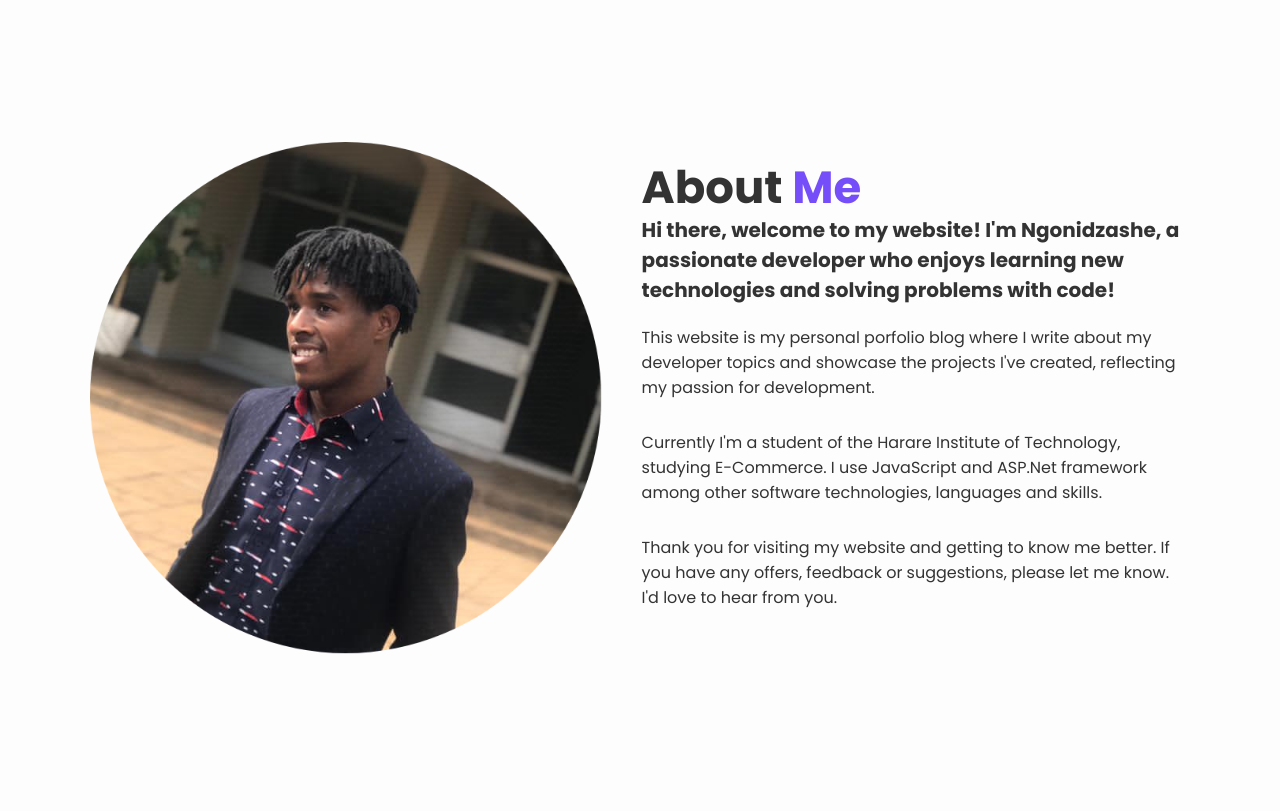
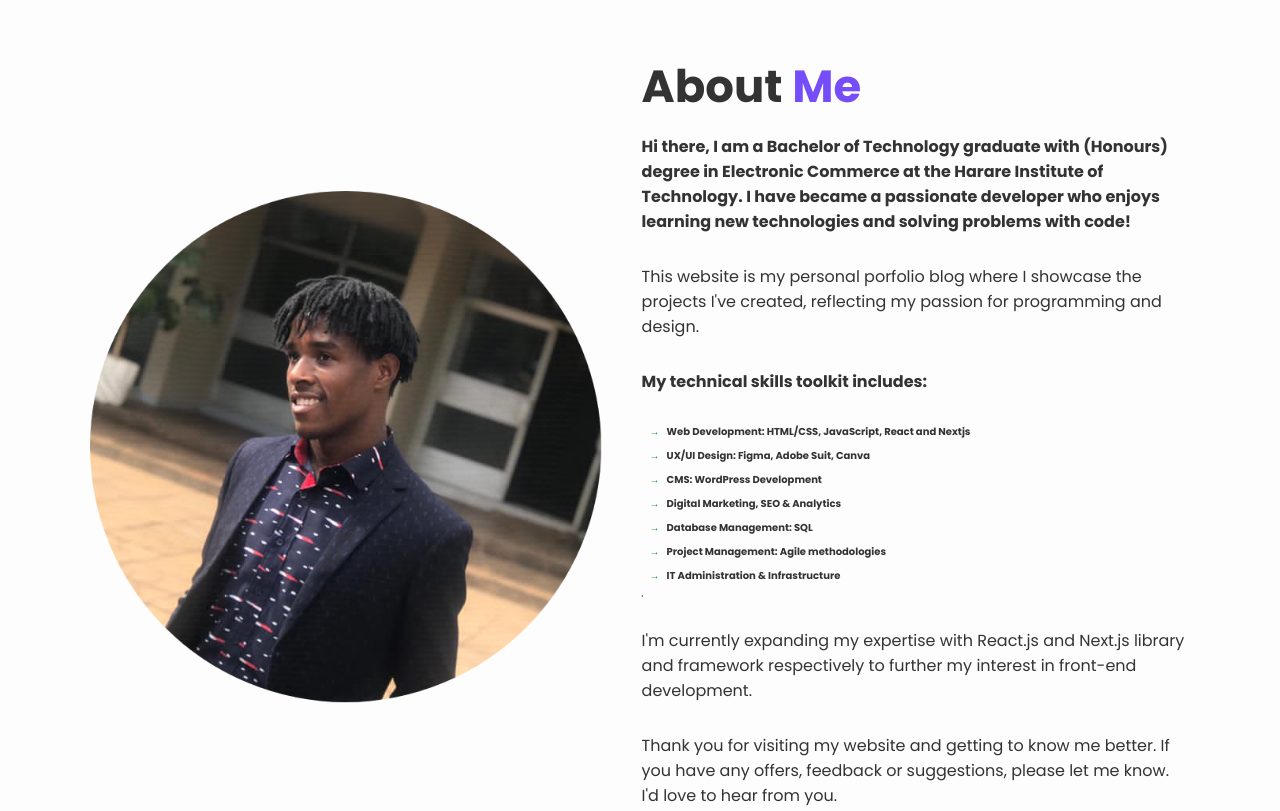
Before and after one commit to ngonidzashewas/ngonidzashewas.github.io, a plain HTML site: page index.html in a window 1280 px wide. Shown: the part 840-1651 px from the top of the page. Drawn offline with nearby package versions, Linux system fonts and the light colour scheme.

Commit message:
Update index.html

```diff
--- a/index.html
+++ b/index.html
@@ -68,7 +68,7 @@
                 </div>
                 <div class="profession" style="--i:2;">
                     <i class='bx bx-palette'></i>
-                    <h3>Web Designer</h3>
+                    <h3>Designer</h3>
                 </div>
                 <div class="profession" style="--i:3;">
                     <i class='bx bx-wrench'></i>
@@ -94,17 +94,28 @@
 
         <div class="about-content">
             <h2 class="heading">About <span>Me</span></h2>
-            <h3>
-                Hi there, welcome to my website! I'm Ngonidzashe,
-                a passionate developer who enjoys learning new technologies
-                and solving problems with code!
-            </h3>
+            <p><strong>
+            Hi there, I am a Bachelor of Technology graduate with (Honours) degree in Electronic Commerce at the Harare Institute of Technology.
+            I have became a passionate developer who enjoys learning new technologies and solving problems with code!
+            </strong></p>
             <p>
-                This website is my personal porfolio blog where I write about my developer
-                topics and showcase the projects I've created, reflecting my passion for development.
+                This website is my personal porfolio blog where I showcase the projects I've created, reflecting my passion for programming and design.
             </p>
-            <p>Currently I'm a student of the Harare Institute of Technology, studying E-Commerce.
-               I use JavaScript and ASP.Net framework among other software technologies, languages and skills.</p>
+
+
+                <p><strong>My technical skills toolkit includes:</p>
+                <ul class="skills-list">
+                    <li>Web Development: HTML/CSS, JavaScript, React and Nextjs</li>
+                    <li>UX/UI Design: Figma, Adobe Suit, Canva</li>
+                    <li>CMS: WordPress Development</li>
+                    <li>Digital Marketing, SEO & Analytics</li>
+                    <li>Database Management: SQL</li>
+                    <li>Project Management: Agile methodologies</li>
+                    <li>IT Administration & Infrastructure</li>
+                </strong></ul>
+            '
+
+            <p>I'm currently expanding my expertise with React.js and Next.js library and framework respectively to further my interest in front-end development.</p>
             <p>
                 Thank you for visiting my website and getting to know me better. If you have any offers, feedback or
                 suggestions, please let me know. I'd love to hear from you.
```
